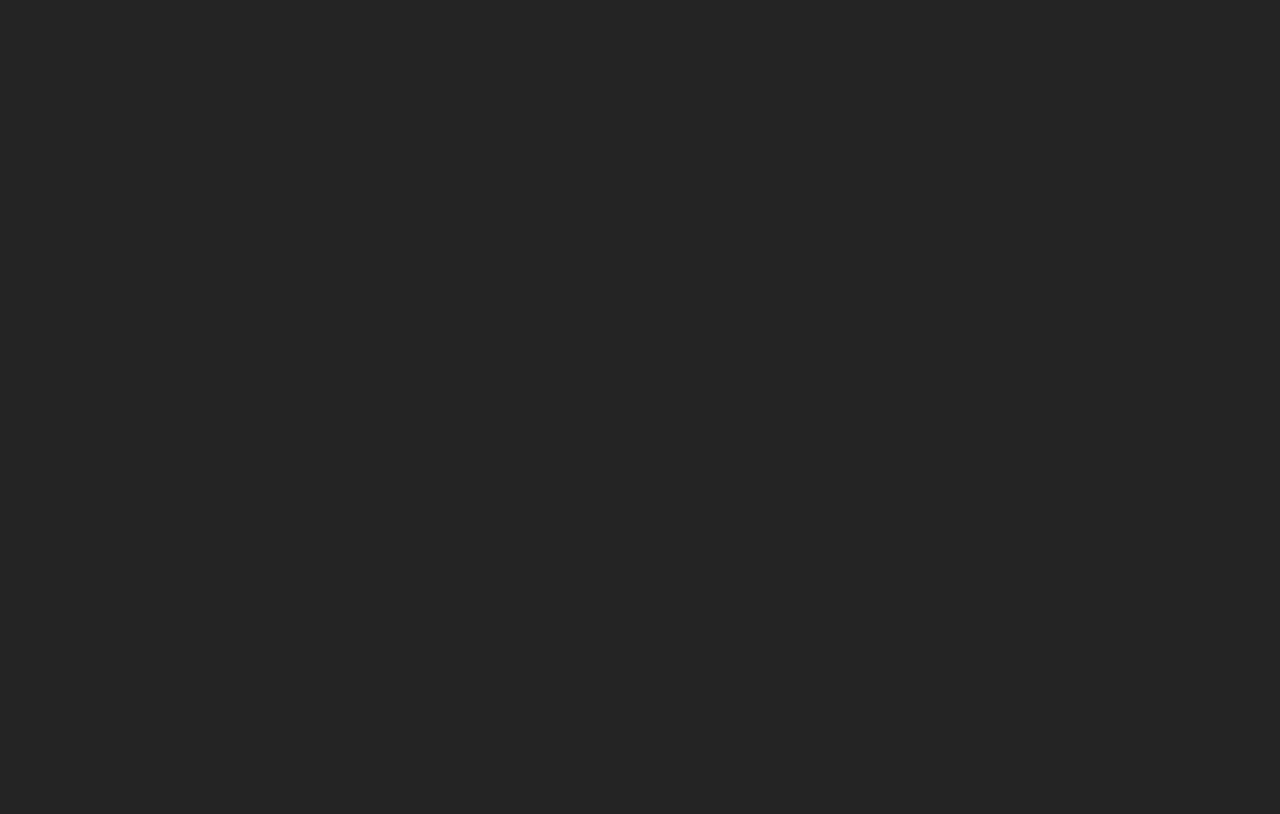
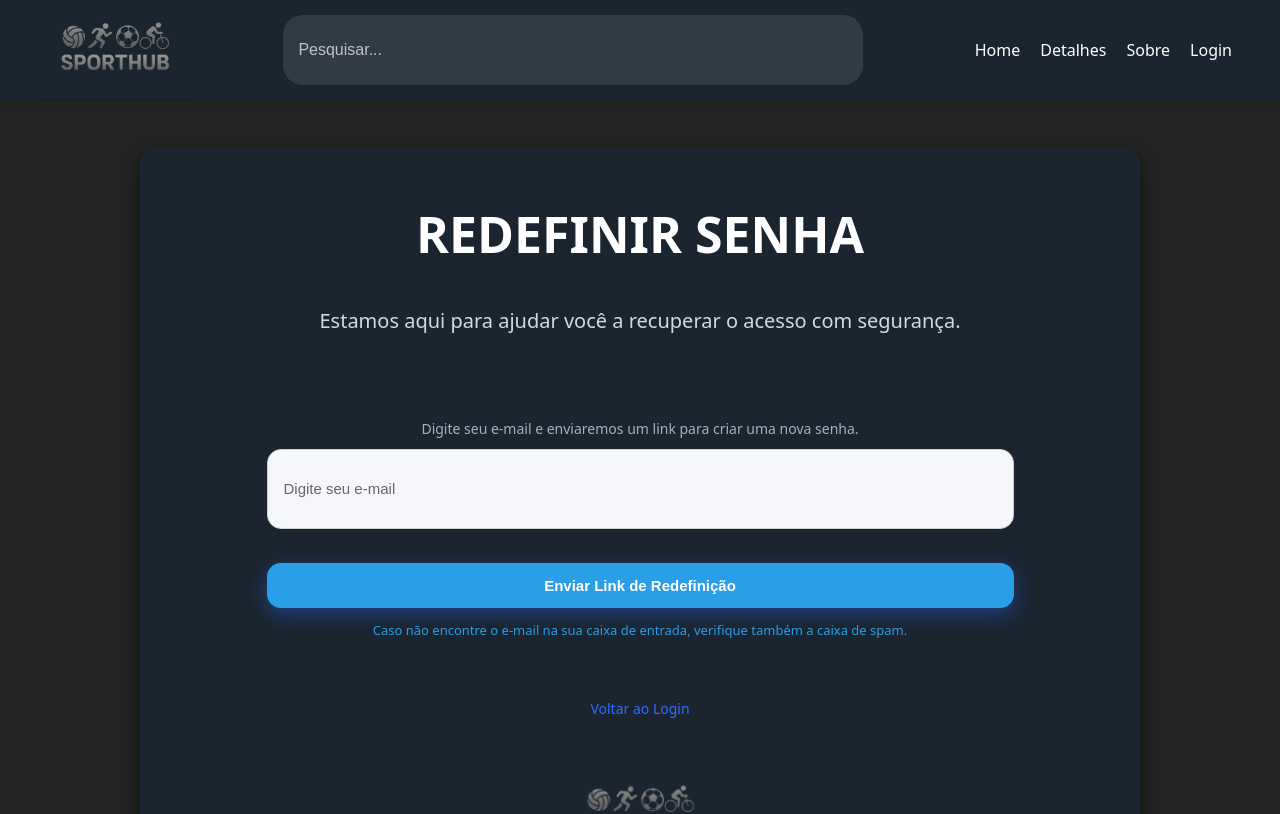
Before and after one commit to Daviferbox/SportHub, a React (Vite) app: page /redefinirSenha in a window 1280 px wide. Before the commit this address had no page. Shown: the top 814 px of the page. Built offline with nearby package versions, Linux system fonts and the light colour scheme.

Commit message:
Criação e estilização da página de redefinição de senha

```diff
--- a/src/App.css
+++ b/src/App.css
@@ -16,10 +16,10 @@ main {
 }
 
 
-.routes-container{
+.routes-container {
   width: 100%;
-  display: flex;
-  flex-direction: row;
-  justify-content: center;
-  align-items: center;
+  max-width: 100%;
+  margin: 0;
+  padding: 0;
+  display: block;
 }
--- a/src/App.tsx
+++ b/src/App.tsx
@@ -11,6 +11,7 @@ import Sobre from './pages/sobre'
 import Requisicoes from './pages/requisition'
 import RequisicaoPost from './pages/requisitionPost'
 import Manager from './pages/manager'
+import RedefinirSenha from './pages/redefinirSenha'
 
 
 function App() {
@@ -30,6 +31,7 @@ function App() {
         <Route path="/sobre" element={<Sobre />} />
         <Route path="/requisitionTypes" element={<Requisicoes />} />
         <Route path="/requisitionPost" element={<RequisicaoPost />} />
+        <Route path="/redefinirSenha" element={<RedefinirSenha />} />
       </Routes>
        </div>
 
--- /dev/null
+++ b/src/pages/redefinirSenha.tsx
@@ -0,0 +1,74 @@
+import { useState } from "react";
+import { Link } from "react-router-dom";
+import NavBar from "../components/NavBar";
+import "../styles/redefinirSenha.css"
+import Footer from "../components/Footer";
+
+
+function RedefinirSenha() {
+  const [email, setEmail] = useState("");
+
+  const handleSubmit = (e: React.FormEvent<HTMLFormElement>) => {
+    e.preventDefault();
+  };
+
+  return (
+    <div>
+    <NavBar />
+    <div className="pagina-redefinir-senha">
+
+      <div className="fundo">
+        <br></br><br></br>
+        <div className="login-card">
+          <h1 className="titulo">REDEFINIR SENHA</h1>
+
+          <p className="subtexto-secundario">Estamos aqui para ajudar você a recuperar o acesso com segurança.</p>
+
+        <br/><br/>
+
+          <p className="passo-indicador">Digite seu e-mail e enviaremos um link para criar uma nova senha.</p>
+
+
+          <form className="formulario" onSubmit={handleSubmit}>
+            <input
+              type="email"
+              className="campo-texto"
+              placeholder="Digite seu e-mail"
+              value={email}
+              onChange={(e: React.ChangeEvent<HTMLInputElement>) =>
+                setEmail(e.target.value)
+              }
+              required
+            />
+
+
+
+            <button className="botao-enviar" type="submit">
+              Enviar Link de Redefinição
+            </button>
+          </form>
+
+            <p className="mensagem">
+              Caso não encontre o e-mail na sua caixa de entrada, verifique também a caixa de spam.
+            </p>
+
+          <br/>
+
+          <Link to="/" className="link-voltar">
+            Voltar ao Login
+          </Link>
+
+          <br/>
+
+          <div className="logo">
+          <img src="../src/assets/lop.png"></img>
+          </div>
+        </div>
+      </div>
+    </div>
+    <Footer/>
+    </div>
+  );
+}
+
+export default RedefinirSenha;
--- /dev/null
+++ b/src/styles/redefinirSenha.css
@@ -0,0 +1,119 @@
+/* Fundo da página */
+
+
+/* Centralização */
+.container-central {
+    margin-top: 100px;
+  flex: 1;
+  display: flex;
+  justify-content: center;
+  align-items: center;
+  padding: 20px;
+}
+
+/* Card */
+.card-redefinir-senha {
+  width: 500px;
+  background: #1A2430;
+  border-radius: 24px;
+  padding: 32px;
+  border: 1px solid #1e2733;
+  box-shadow: 0px 10px 28px rgba(0,0,0,0.12);
+}
+
+/* Título */
+.titulo {
+  text-align: center;
+  color: #ffffff;
+  font-size: 50px;
+  font-weight: bold;
+  margin-bottom: 24px;
+}
+
+.subtexto-secundario {
+  margin-top: px;
+  font-size: 20px;
+  color: #d3d9e4;
+  text-align: center;
+}
+
+
+
+.mensagem {
+    text-align: center;
+  color: #2A9EE7;
+  font-size: 13px;
+}
+
+.passo-indicador {
+  margin-bottom: 10px;
+  font-size: 14px;
+  color: #a7b0c2;
+  text-align: center;
+}
+
+
+/* Formulário */
+.formulario {
+  display: flex;
+  flex-direction: column;
+  gap: 18px;
+}
+
+/* Texto do Label */
+.rotulo {
+  font-size: 14px;
+  color: #ffffff;
+}
+
+/* Campo de texto */
+.campo-texto {
+  width: 713px;
+  font-size: 15px;
+  background: #f5f7fa;
+  border: 1px solid #cfcfcf;
+  border-radius: 14px;
+  transition: 0.2s;
+}
+
+.campo-texto:focus {
+  border-color: #2e6cff;
+  box-shadow: 0px 0px 6px rgba(46,108,255,0.4);
+}
+
+/* Botão */
+.botao-enviar {
+  width: 100%;
+  padding: 14px;
+  font-size: 15px;
+  font-weight: 600;
+  background: #2A9EE7;
+  color: #ffffff;
+  border: none;
+  border-radius: 14px;
+  cursor: pointer;
+  box-shadow: 0px 6px 18px rgba(46,108,255,0.4);
+  transition: 0.2s;
+}
+
+.botao-enviar:hover {
+  background: #1546b8;
+}
+
+.botao-enviar:active {
+  transform: scale(0.98);
+}
+
+/* Link voltar */
+.link-voltar {
+  display: block;
+  text-align: center;
+  margin-top: 20px;
+  color: #2e6cff;
+  font-size: 14px;
+  text-decoration: none;
+}
+
+.link-voltar:hover {
+  text-decoration: underline;
+}
```
Also changed, not shown: 1 other file (tests, documents, lock files or other folders).
